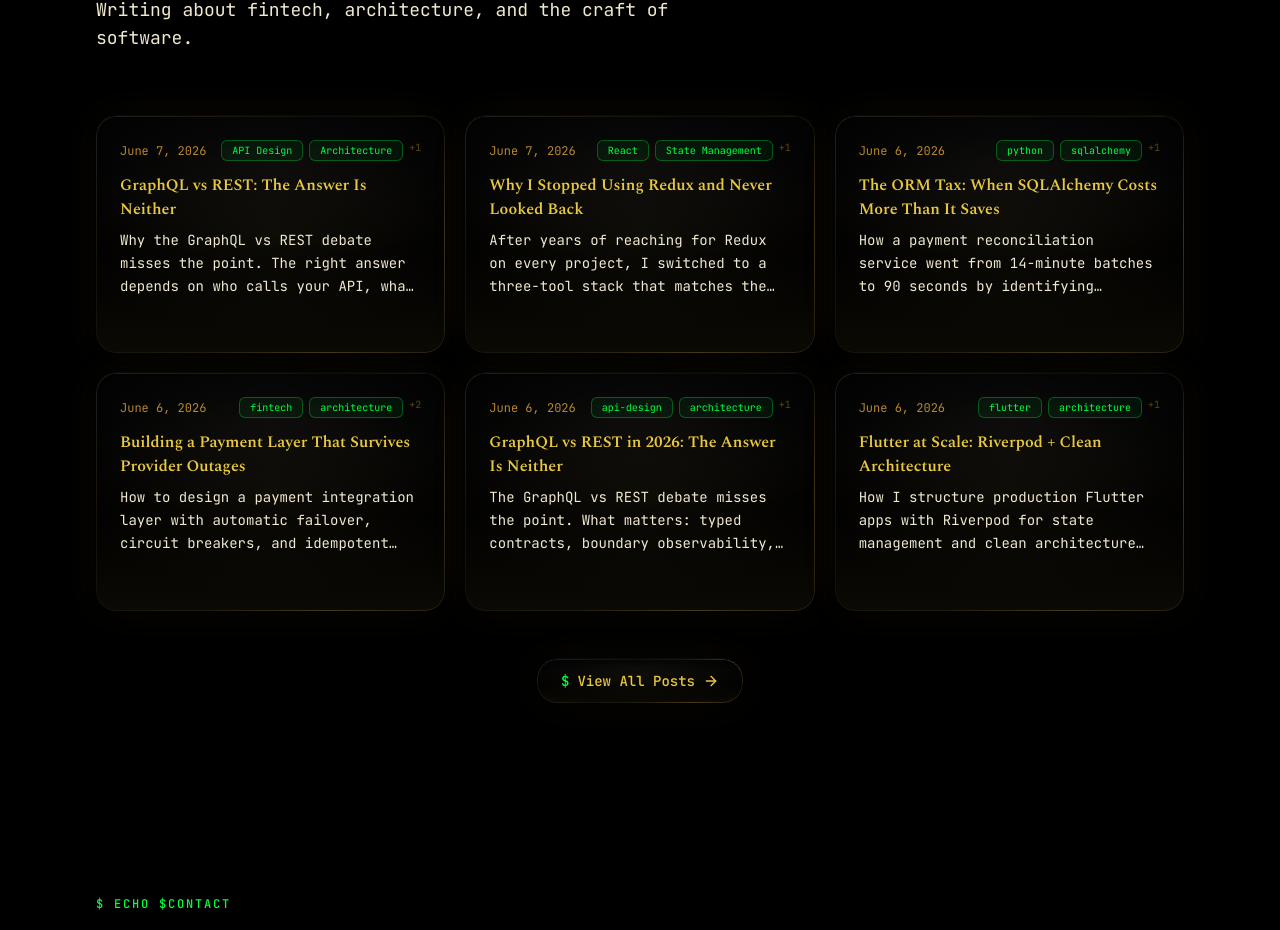
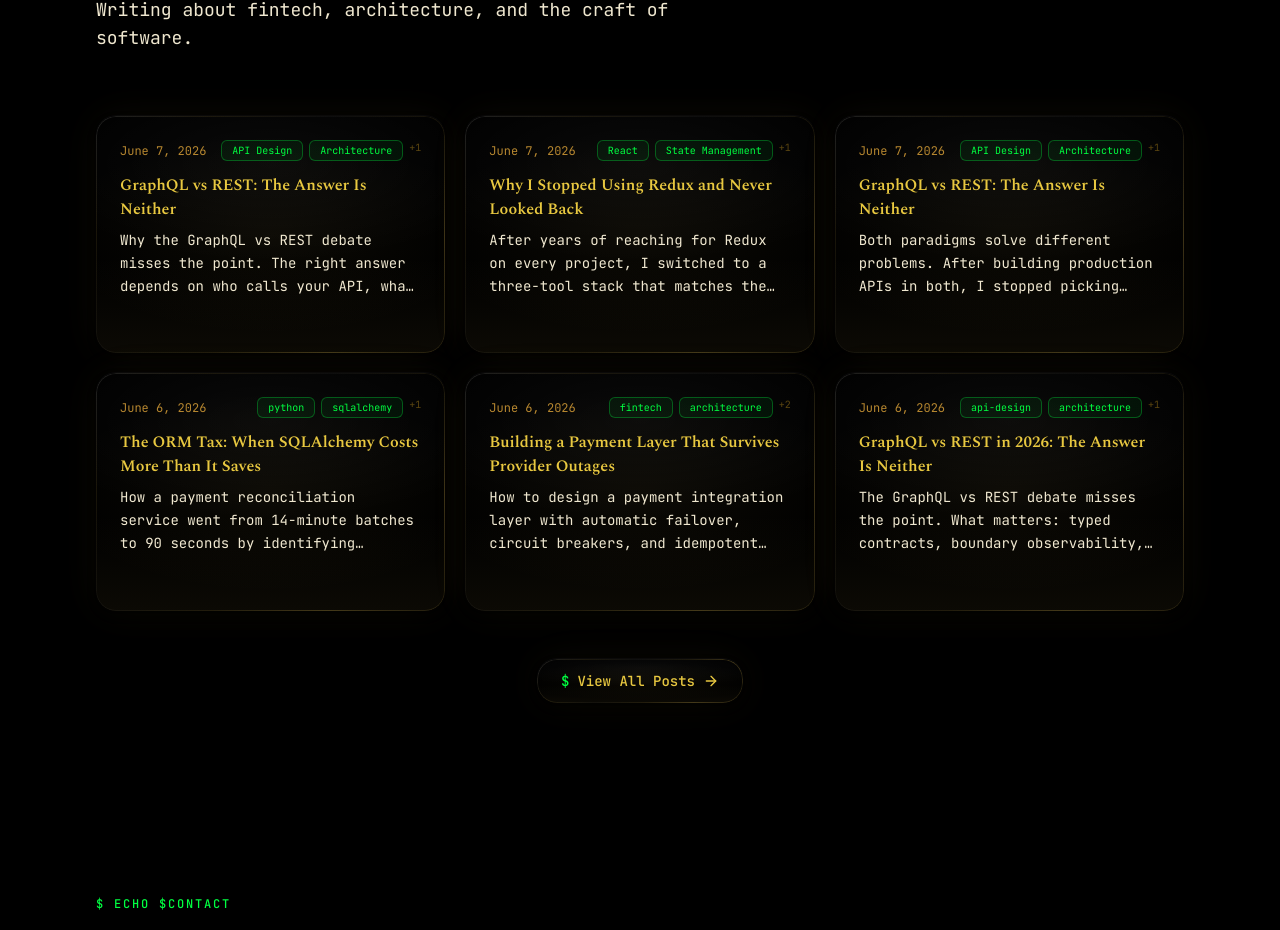
Before and after one commit to cryptorichyrich/biotama-next, a Next.js app: page / in a window 1280 px wide. Shown: the part 5638-6568 px from the top of the page. Built offline with nearby package versions, Linux system fonts and the light colour scheme.

Commit message:
blog: GraphQL vs REST: The Answer Is Neither

```diff
--- a/src/data/blog-posts.ts
+++ b/src/data/blog-posts.ts
@@ -4187,6 +4187,57 @@ But for a team of two or three building a typical web product, Redux solves prob
 
 State management is an architecture choice, not a technology choice. The right answer depends on the shape of your data, the size of your team, and the rate of change in your UI. I stopped using Redux because I stopped building applications complex enough to justify it. The tools I use now match the problems I solve. Architecture is about trade-offs, not silver bullets.`,
   },
+  {
+    slug: "graphql-vs-rest-the-answer-is-neither",
+    title: "GraphQL vs REST: The Answer Is Neither",
+    description:
+      "Both paradigms solve different problems. After building production APIs in both, I stopped picking sides and started matching the interface to the consumer.",
+    date: "2026-06-07",
+    tags: ["API Design", "Architecture", "Backend"],
+    content: `![Featured image](/images/blog/graphql-vs-rest.png)
+
+# GraphQL vs REST: The Answer Is Neither
+
+Every six months, someone reignites the GraphQL vs REST debate. A blog post declares REST dead. A counter-post exposes GraphQL's complexity tax. Teams pick sides. Architecture decisions get made based on blog opinions instead of system requirements.
+
+I have built production APIs in both paradigms. I run both in the same system today. The question "which one should I use?" reveals a framing problem. The right question is "who is consuming this API, and what do they need?"
+
+## What REST Does Well
+
+REST wins when your API has clear resource boundaries and your consumers need predictable caching. HTTP verbs map to CRUD operations without ambiguity. ETags and Cache-Control headers give you CDN-level caching for free. Any developer with a browser can curl your endpoint and understand the response.
+
+I reach for REST when building payment gateway integrations, webhook receivers, and any API where third-party developers need to onboard fast. The constraint of resource-oriented URLs forces clean design. When your endpoint is \`/transactions/{id}\`, the contract speaks for itself.
+
+## What GraphQL Does Well
+
+GraphQL wins when consumers need flexible data shapes and you want to eliminate the N+1 request problem. A dashboard that pulls user data, transaction counts, and notification preferences used to require three separate API calls. GraphQL collapses those into one query with the exact fields the client needs.
+
+I use GraphQL for internal dashboards and admin panels where the frontend team owns the query layer and the schema evolves fast. The typed schema acts as a contract between teams. Schema stitching lets me compose data from multiple backing services without the frontend knowing about the underlying topology.
+
+## Where Both Fall Apart
+
+REST falls apart when mobile clients need three different data shapes from five different endpoints to render one screen. Versioning becomes a mess. \`/v2/users\` coexists with \`/v1/users/profile\` and nobody remembers which one returns the \`avatar_url\` field.
+
+GraphQL falls apart when you hand it to third-party consumers unfamiliar with your schema. The learning curve is real. Resolver chains introduce complexity through N+1 queries unless you build a DataLoader layer. Authorization shifts from per-endpoint logic to per-field logic, and that scatters security decisions across your entire schema.
+
+## What I Build Instead
+
+I split the boundary by consumer type. External APIs get REST with OpenAPI specs. Internal tooling and dashboards get GraphQL backed by the same domain services. The business logic lives in a shared layer that neither API style owns.
+
+The payment service exposes REST endpoints for partner integrations. The admin dashboard queries those same domain objects through a GraphQL gateway. Same data, same validation rules, same authorization logic. Different shapes for different consumers.
+
+This approach recognizes that API design serves the consumer, not the architecture diagram. A frontend team building a complex dashboard should not wait for a backend endpoint every time a UI requirement changes. A third-party integrator should not learn a query language to process a webhook.
+
+## The Decision Framework
+
+Pick REST when your consumers are external, your resources have clear boundaries, and caching matters more than flexibility.
+
+Pick GraphQL when your consumers are internal, your data graph is interconnected, and query flexibility saves more time than it costs in complexity.
+
+Use both when your system has both kinds of consumers. Most systems of any size do.
+
+Architecture is about trade-offs, not silver bullets. The teams that win do not pick a paradigm and defend it. They pick the right interface for the consumer sitting across the table.`,
+  },
 ];
 
 export function getBlogPostBySlug(slug: string): BlogPost | undefined {
```
Also changed, not shown: public/images/blog/graphql-vs-rest.png (added).
